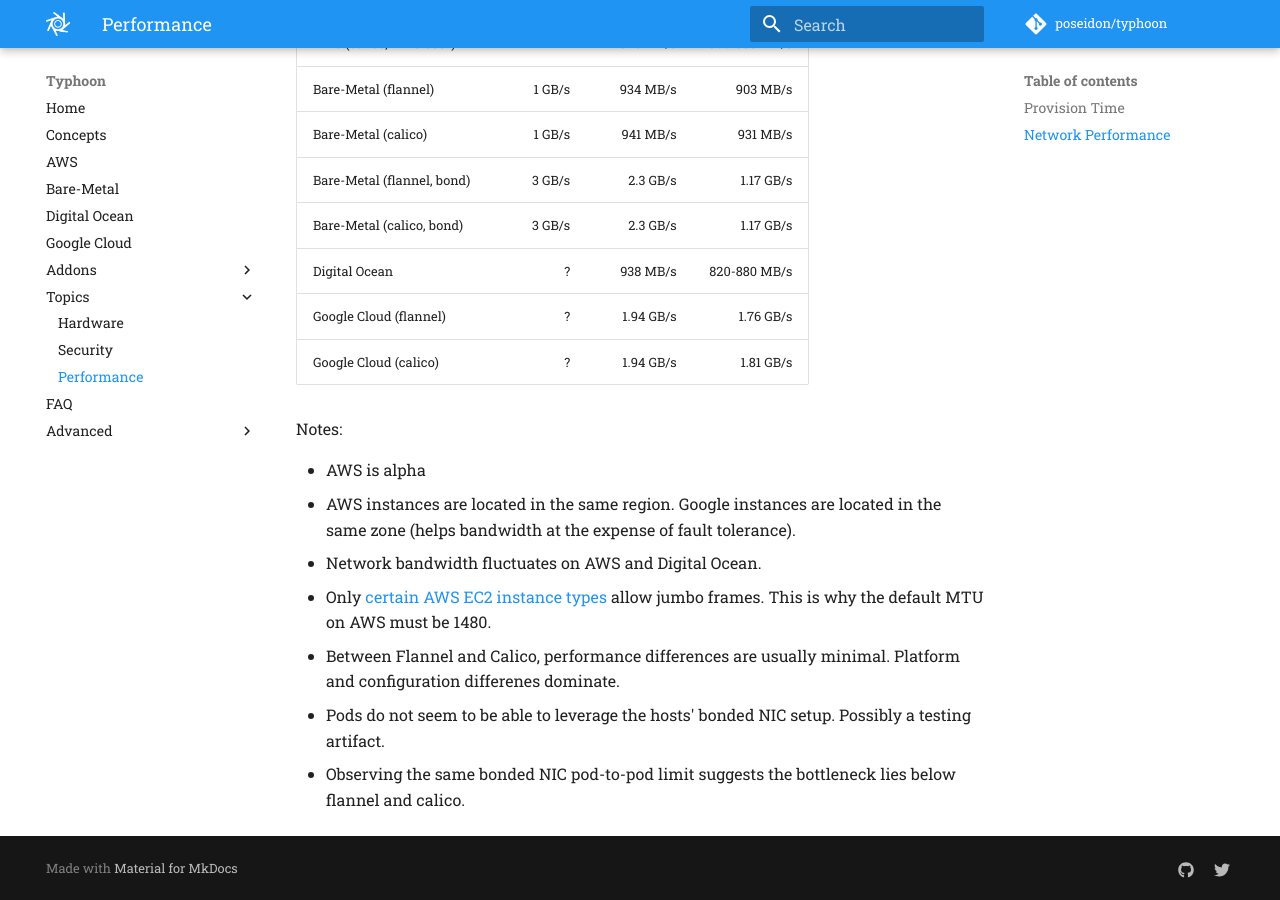
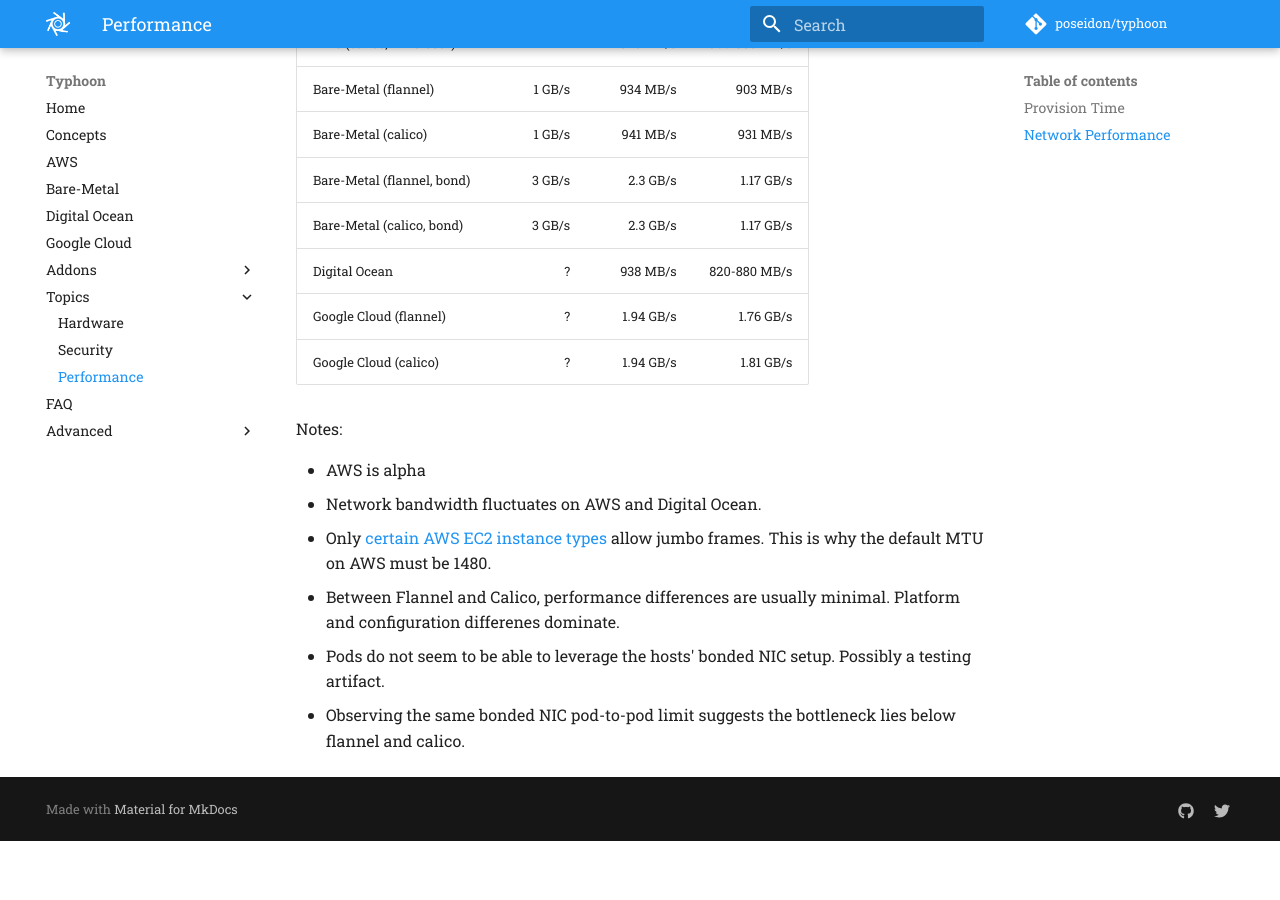
Before and after one commit to poseidon/typhoon, an MkDocs documentation site: the page built from docs/topics/performance.md, in a window 1280 px wide and 900 px high, scrolled down 1076 px. Built offline with MkDocs 1.6.1 and Material for MkDocs 9.7.7, drawn with Linux system fonts in a browser that asks for light colours; comment, search, counter and statistics services are not loaded; old or Windows-style settings are respelled for this version of MkDocs; after the commit the page ends 1917 px from its top, so only the background shows below that.

Commit message:
docs: GCE network bandwidth is excellent, even btw zones
* Remove performance note that the GCE vs AWS network performance
is not an equal comparison. On both platforms, workers now span the
(availability) zones of a region.
* Testing host-to-host and pod-to-pod network bandwidth between nodes
(now located in different zones) showed no reduction in bandwidth

```diff
--- a/docs/topics/performance.md
+++ b/docs/topics/performance.md
@@ -38,7 +38,6 @@ Network performance varies based on the platform and CNI plugin. `iperf` was use
 Notes:
 
 * AWS is alpha
-* AWS instances are located in the same region. Google instances are located in the same zone (helps bandwidth at the expense of fault tolerance).
 * Network bandwidth fluctuates on AWS and Digital Ocean.
 * Only [certain AWS EC2 instance types](http://docs.aws.amazon.com/AWSEC2/latest/UserGuide/network_mtu.html#jumbo_frame_instances) allow jumbo frames. This is why the default MTU on AWS must be 1480.
 * Between Flannel and Calico, performance differences are usually minimal. Platform and configuration differenes dominate.
```
